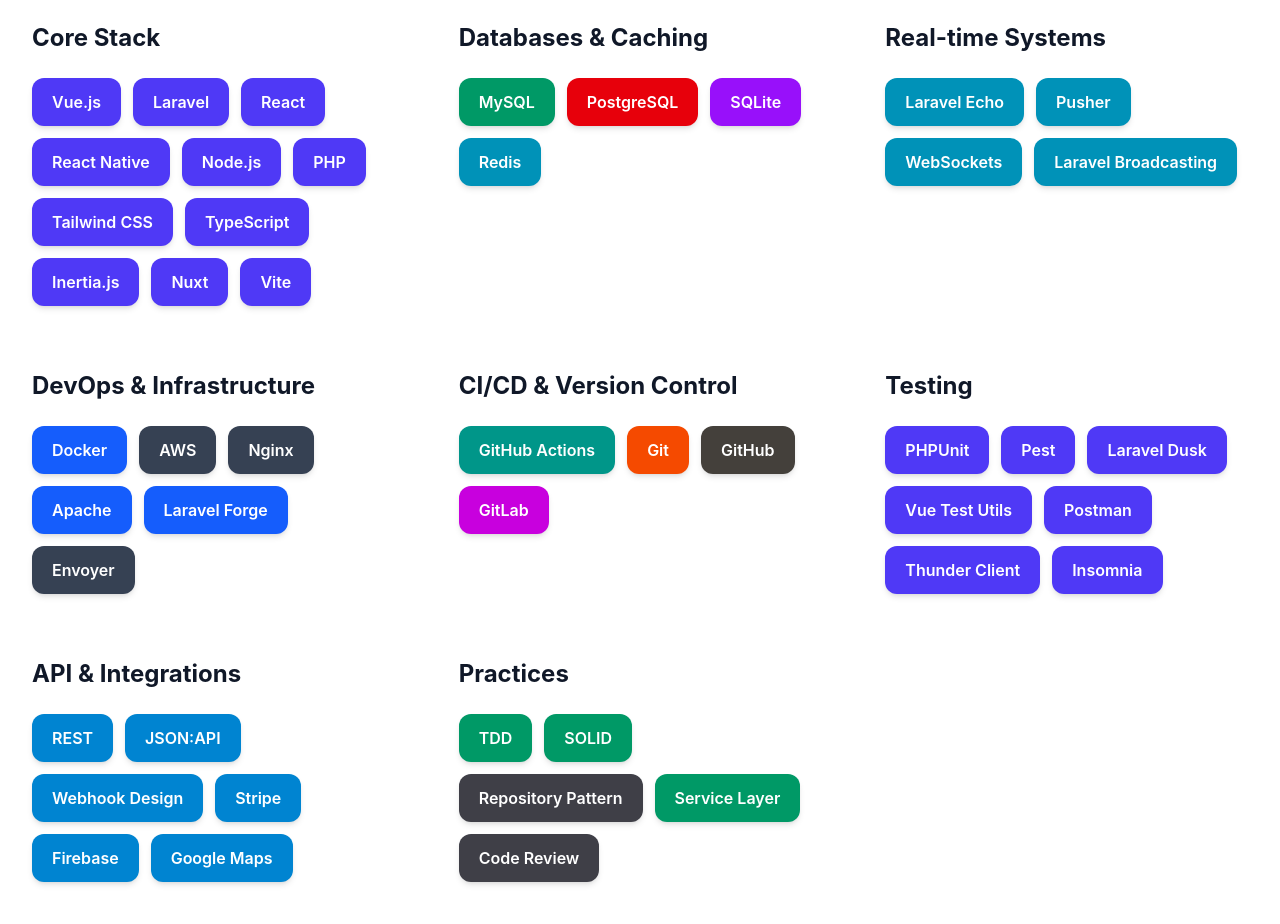
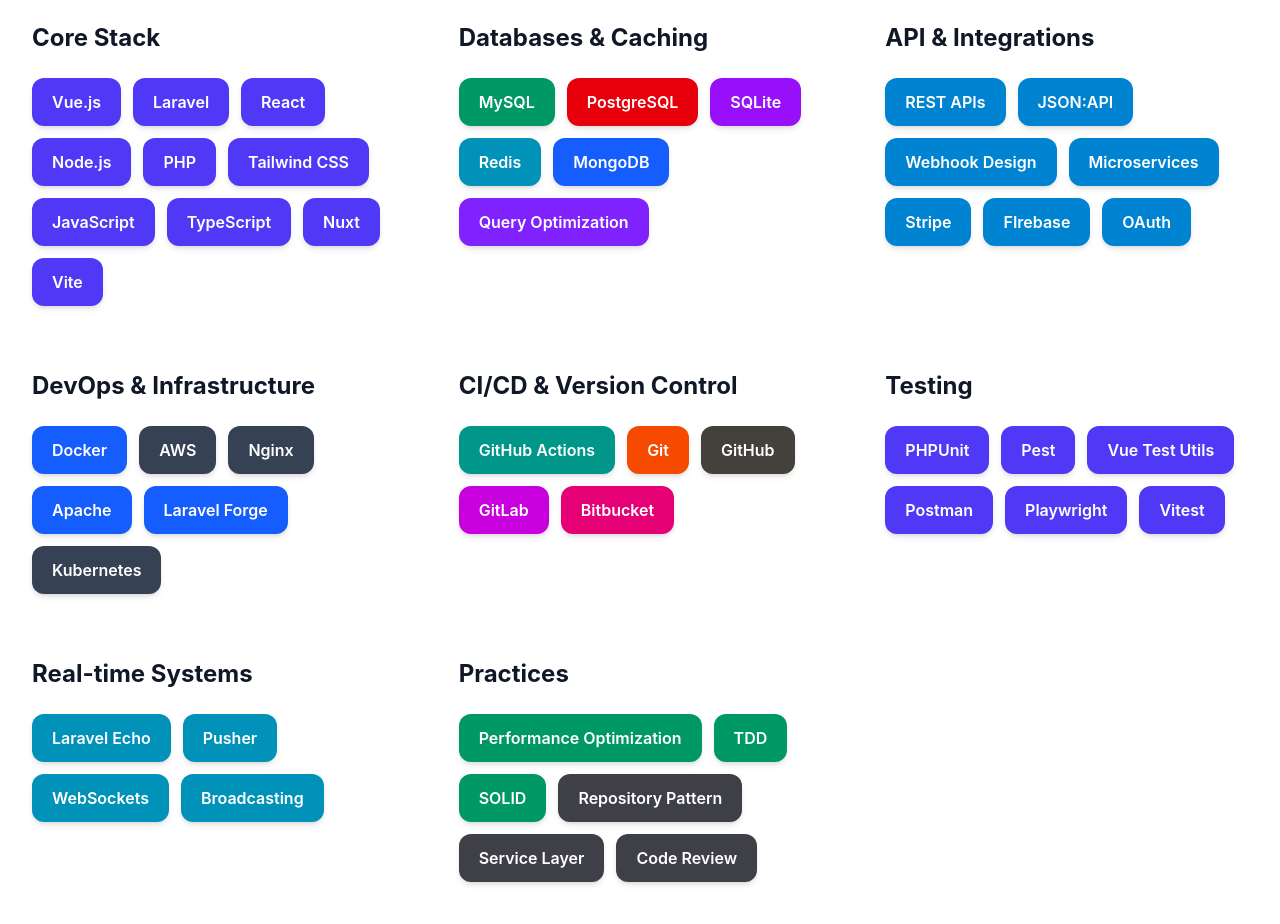
Before and after one commit to chiefJurist/anthony-nnanna, a Vue app: page / in a window 1280 px wide. Shown: the part 2220-3144 px from the top of the page. Built offline with nearby package versions, Linux system fonts and the light colour scheme.

Commit message:
update skills

```diff
--- a/src/components/TechStack/SkillsCategory.vue
+++ b/src/components/TechStack/SkillsCategory.vue
@@ -22,11 +22,6 @@
                 <div
                     class="px-5 py-3 bg-indigo-600 dark:bg-indigo-500 text-white rounded-xl font-semibold shadow-md hover:scale-105 hover:shadow-xl transition"
                 >
-                    React Native
-                </div>
-                <div
-                    class="px-5 py-3 bg-indigo-600 dark:bg-indigo-500 text-white rounded-xl font-semibold shadow-md hover:scale-105 hover:shadow-xl transition"
-                >
                     Node.js
                 </div>
                 <div
@@ -42,12 +37,12 @@
                 <div
                     class="px-5 py-3 bg-indigo-600 dark:bg-indigo-500 text-white rounded-xl font-semibold shadow-md hover:scale-105 hover:shadow-xl transition"
                 >
-                    TypeScript
+                    JavaScript
                 </div>
                 <div
                     class="px-5 py-3 bg-indigo-600 dark:bg-indigo-500 text-white rounded-xl font-semibold shadow-md hover:scale-105 hover:shadow-xl transition"
                 >
-                    Inertia.js
+                    TypeScript
                 </div>
                 <div
                     class="px-5 py-3 bg-indigo-600 dark:bg-indigo-500 text-white rounded-xl font-semibold shadow-md hover:scale-105 hover:shadow-xl transition"
@@ -86,32 +81,57 @@
                 >
                     Redis
                 </div>
+                <div
+                    class="px-5 py-3 bg-blue-600 dark:bg-blue-500 text-white rounded-xl font-semibold shadow-md hover:scale-105 hover:shadow-xl transition"
+                >
+                    MongoDB
+                </div>
+                <div
+                    class="px-5 py-3 bg-violet-600 dark:bg-violet-500 text-white rounded-xl font-semibold shadow-md hover:scale-105 hover:shadow-xl transition"
+                >
+                    Query Optimization
+                </div>
             </div>
         </div>
 
-        <!-- Real-time & Event-Driven -->
+        <!-- API & Integrations -->
         <div class="space-y-6">
-            <h3 class="text-2xl font-bold text-gray-900 dark:text-white">Real-time Systems</h3>
+            <h3 class="text-2xl font-bold text-gray-900 dark:text-white">API & Integrations</h3>
             <div class="flex flex-wrap gap-3">
                 <div
-                    class="px-5 py-3 bg-cyan-600 dark:bg-cyan-500 text-white rounded-xl font-semibold shadow-md hover:scale-105 hover:shadow-xl transition"
+                    class="px-5 py-3 bg-sky-600 dark:bg-sky-500 text-white rounded-xl font-semibold shadow-md hover:scale-105 hover:shadow-xl transition"
                 >
-                    Laravel Echo
+                    REST APIs
                 </div>
                 <div
-                    class="px-5 py-3 bg-cyan-600 dark:bg-cyan-500 text-white rounded-xl font-semibold shadow-md hover:scale-105 hover:shadow-xl transition"
+                    class="px-5 py-3 bg-sky-600 dark:bg-sky-500 text-white rounded-xl font-semibold shadow-md hover:scale-105 hover:shadow-xl transition"
                 >
-                    Pusher
+                    JSON:API
                 </div>
                 <div
-                    class="px-5 py-3 bg-cyan-600 dark:bg-cyan-500 text-white rounded-xl font-semibold shadow-md hover:scale-105 hover:shadow-xl transition"
+                    class="px-5 py-3 bg-sky-600 dark:bg-sky-500 text-white rounded-xl font-semibold shadow-md hover:scale-105 hover:shadow-xl transition"
                 >
-                    WebSockets
+                    Webhook Design
                 </div>
                 <div
-                    class="px-5 py-3 bg-cyan-600 dark:bg-cyan-500 text-white rounded-xl font-semibold shadow-md hover:scale-105 hover:shadow-xl transition"
+                    class="px-5 py-3 bg-sky-600 dark:bg-sky-500 text-white rounded-xl font-semibold shadow-md hover:scale-105 hover:shadow-xl transition"
                 >
-                    Laravel Broadcasting
+                    Microservices
+                </div>
+                <div
+                    class="px-5 py-3 bg-sky-600 dark:bg-sky-500 text-white rounded-xl font-semibold shadow-md hover:scale-105 hover:shadow-xl transition"
+                >
+                    Stripe
+                </div>
+                <div
+                    class="px-5 py-3 bg-sky-600 dark:bg-sky-500 text-white rounded-xl font-semibold shadow-md hover:scale-105 hover:shadow-xl transition"
+                >
+                    FIrebase
+                </div>
+                <div
+                    class="px-5 py-3 bg-sky-600 dark:bg-sky-500 text-white rounded-xl font-semibold shadow-md hover:scale-105 hover:shadow-xl transition"
+                >
+                    OAuth
                 </div>
             </div>
         </div>
@@ -150,7 +170,7 @@
                 <div
                     class="px-5 py-3 bg-gray-700 dark:bg-gray-600 text-white rounded-xl font-semibold shadow-md hover:scale-105 hover:shadow-xl transition"
                 >
-                    Envoyer
+                    Kubernetes
                 </div>
             </div>
         </div>
@@ -181,6 +201,11 @@
                 >
                     GitLab
                 </div>
+                <div
+                    class="px-5 py-3 bg-pink-600 dark:bg-pink-500 text-white rounded-xl font-semibold shadow-md hover:scale-105 hover:shadow-xl transition"
+                >
+                    Bitbucket
+                </div>
             </div>
         </div>
 
@@ -201,11 +226,6 @@
                 <div
                     class="px-5 py-3 bg-indigo-600 dark:bg-indigo-500 text-white rounded-xl font-semibold shadow-md hover:scale-105 hover:shadow-xl transition"
                 >
-                    Laravel Dusk
-                </div>
-                <div
-                    class="px-5 py-3 bg-indigo-600 dark:bg-indigo-500 text-white rounded-xl font-semibold shadow-md hover:scale-105 hover:shadow-xl transition"
-                >
                     Vue Test Utils
                 </div>
                 <div
@@ -216,49 +236,39 @@
                 <div
                     class="px-5 py-3 bg-indigo-600 dark:bg-indigo-500 text-white rounded-xl font-semibold shadow-md hover:scale-105 hover:shadow-xl transition"
                 >
-                    Thunder Client
+                    Playwright
                 </div>
                 <div
                     class="px-5 py-3 bg-indigo-600 dark:bg-indigo-500 text-white rounded-xl font-semibold shadow-md hover:scale-105 hover:shadow-xl transition"
                 >
-                    Insomnia
+                    Vitest
                 </div>
             </div>
         </div>
 
-        <!-- API & Integrations -->
+        <!-- Real-time & Event-Driven -->
         <div class="space-y-6">
-            <h3 class="text-2xl font-bold text-gray-900 dark:text-white">API & Integrations</h3>
+            <h3 class="text-2xl font-bold text-gray-900 dark:text-white">Real-time Systems</h3>
             <div class="flex flex-wrap gap-3">
                 <div
-                    class="px-5 py-3 bg-sky-600 dark:bg-sky-500 text-white rounded-xl font-semibold shadow-md hover:scale-105 hover:shadow-xl transition"
+                    class="px-5 py-3 bg-cyan-600 dark:bg-cyan-500 text-white rounded-xl font-semibold shadow-md hover:scale-105 hover:shadow-xl transition"
                 >
-                    REST
+                    Laravel Echo
                 </div>
                 <div
-                    class="px-5 py-3 bg-sky-600 dark:bg-sky-500 text-white rounded-xl font-semibold shadow-md hover:scale-105 hover:shadow-xl transition"
+                    class="px-5 py-3 bg-cyan-600 dark:bg-cyan-500 text-white rounded-xl font-semibold shadow-md hover:scale-105 hover:shadow-xl transition"
                 >
-                    JSON:API
+                    Pusher
                 </div>
                 <div
-                    class="px-5 py-3 bg-sky-600 dark:bg-sky-500 text-white rounded-xl font-semibold shadow-md hover:scale-105 hover:shadow-xl transition"
+                    class="px-5 py-3 bg-cyan-600 dark:bg-cyan-500 text-white rounded-xl font-semibold shadow-md hover:scale-105 hover:shadow-xl transition"
                 >
-                    Webhook Design
+                    WebSockets
                 </div>
                 <div
-                    class="px-5 py-3 bg-sky-600 dark:bg-sky-500 text-white rounded-xl font-semibold shadow-md hover:scale-105 hover:shadow-xl transition"
+                    class="px-5 py-3 bg-cyan-600 dark:bg-cyan-500 text-white rounded-xl font-semibold shadow-md hover:scale-105 hover:shadow-xl transition"
                 >
-                    Stripe
-                </div>
-                <div
-                    class="px-5 py-3 bg-sky-600 dark:bg-sky-500 text-white rounded-xl font-semibold shadow-md hover:scale-105 hover:shadow-xl transition"
-                >
-                    Firebase
-                </div>
-                <div
-                    class="px-5 py-3 bg-sky-600 dark:bg-sky-500 text-white rounded-xl font-semibold shadow-md hover:scale-105 hover:shadow-xl transition"
-                >
-                    Google Maps
+                    Broadcasting
                 </div>
             </div>
         </div>
@@ -267,6 +277,11 @@
         <div class="space-y-6">
             <h3 class="text-2xl font-bold text-gray-900 dark:text-white">Practices</h3>
             <div class="flex flex-wrap gap-3">
+                <div
+                    class="px-5 py-3 bg-emerald-600 dark:bg-emerald-500 text-white rounded-xl font-semibold shadow-md hover:scale-105 hover:shadow-xl transition"
+                >
+                    Performance Optimization
+                </div>
                 <div
                     class="px-5 py-3 bg-emerald-600 dark:bg-emerald-500 text-white rounded-xl font-semibold shadow-md hover:scale-105 hover:shadow-xl transition"
                 >
@@ -283,7 +298,7 @@
                     Repository Pattern
                 </div>
                 <div
-                    class="px-5 py-3 bg-emerald-600 dark:bg-emerald-500 text-white rounded-xl font-semibold shadow-md hover:scale-105 hover:shadow-xl transition"
+                    class="px-5 py-3 bg-zinc-700 dark:bg-zinc-600 text-white rounded-xl font-semibold shadow-md hover:scale-105 hover:shadow-xl transition"
                 >
                     Service Layer
                 </div>
```
